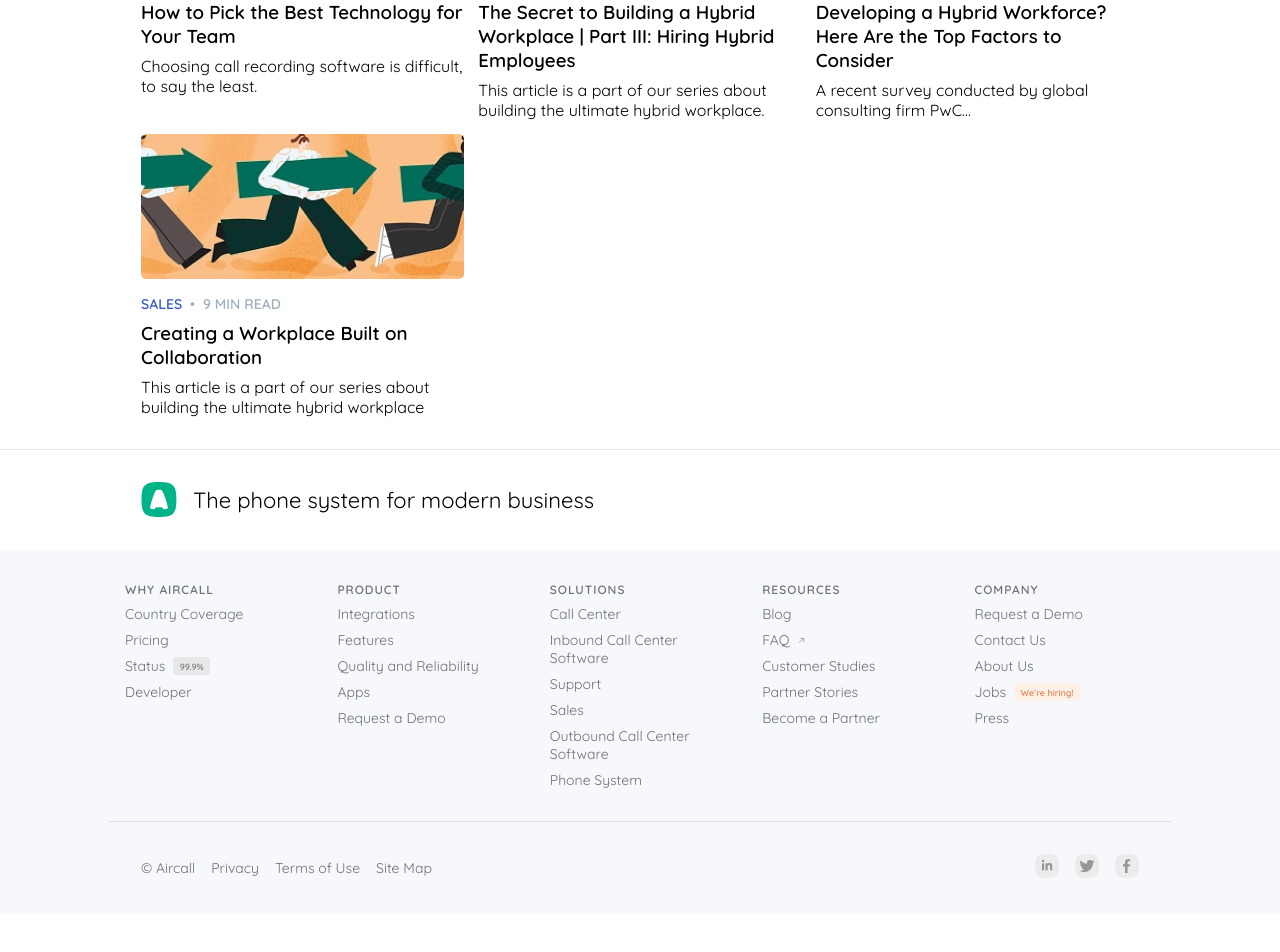
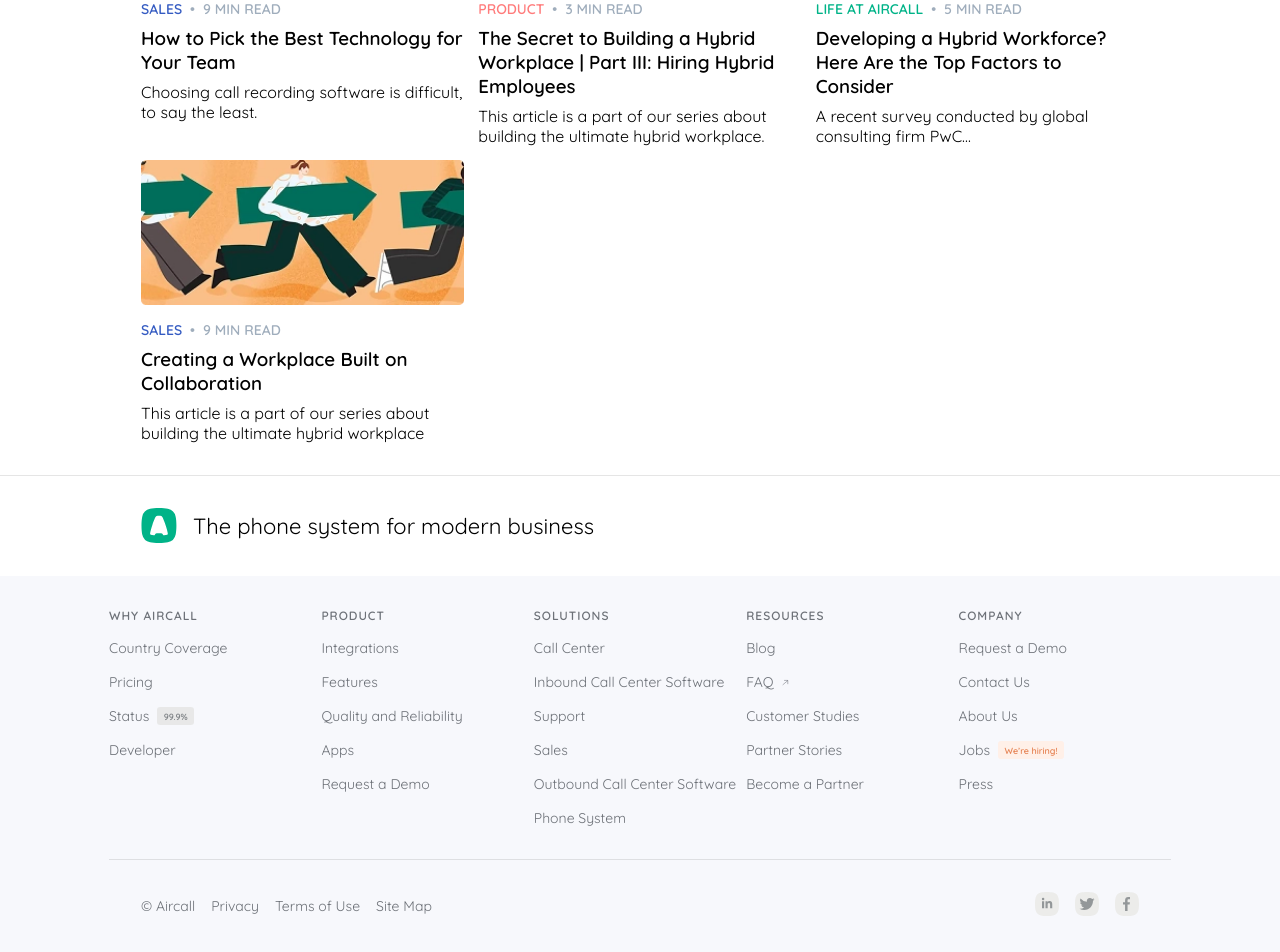
Before and after one commit to wongstephen/podcast-page, a Next.js app: page / in a window 1280 px wide. Shown: the part 1697-2649 px from the top of the page. Before the commit the page ends 2611 px from the top, so only its background shows below. Built offline with nearby package versions, Linux system fonts and the light colour scheme.

Commit message:
feature: update spacing

```diff
--- a/src/app/components/Footer/Footer.module.css
+++ b/src/app/components/Footer/Footer.module.css
@@ -166,6 +166,16 @@
     align-items: center;
     padding: var(--spacing-lg);
   }
+
+  .footerLinkGroup {
+    padding-inline: unset;
+    gap: 1rem;
+    flex: 1 1 0;
+  }
+
+  .footerLinksList {
+    gap: 16px;
+  }
 }
 
 @media screen and (min-width: 1440px) {
--- a/src/app/components/LatestArticle/LatestArticle.module.css
+++ b/src/app/components/LatestArticle/LatestArticle.module.css
@@ -19,12 +19,18 @@
   grid-template-columns: repeat(auto-fill, minmax(248px, 1fr));
 }
 
-@media screen and (min-width: 1440px) {
+@media screen and (min-width: 1024px) {
+  .container {
+    gap: 40px;
+  }
+
   .articleSectionTitle {
     font-size: 1.875rem; /* 30px */
     line-height: 2rem; /* 32px */
   }
+}
 
+@media screen and (min-width: 1440px) {
   .container {
     padding: unset;
   }
```
